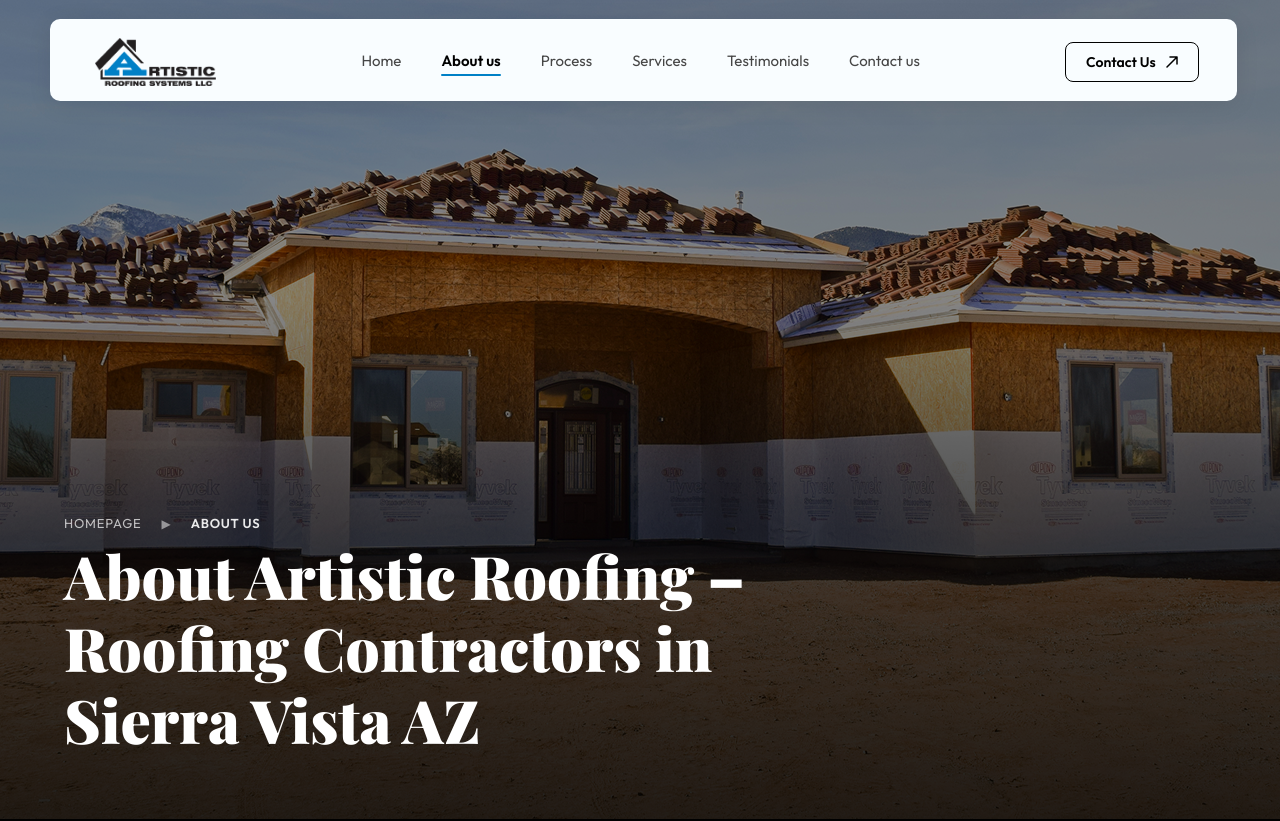
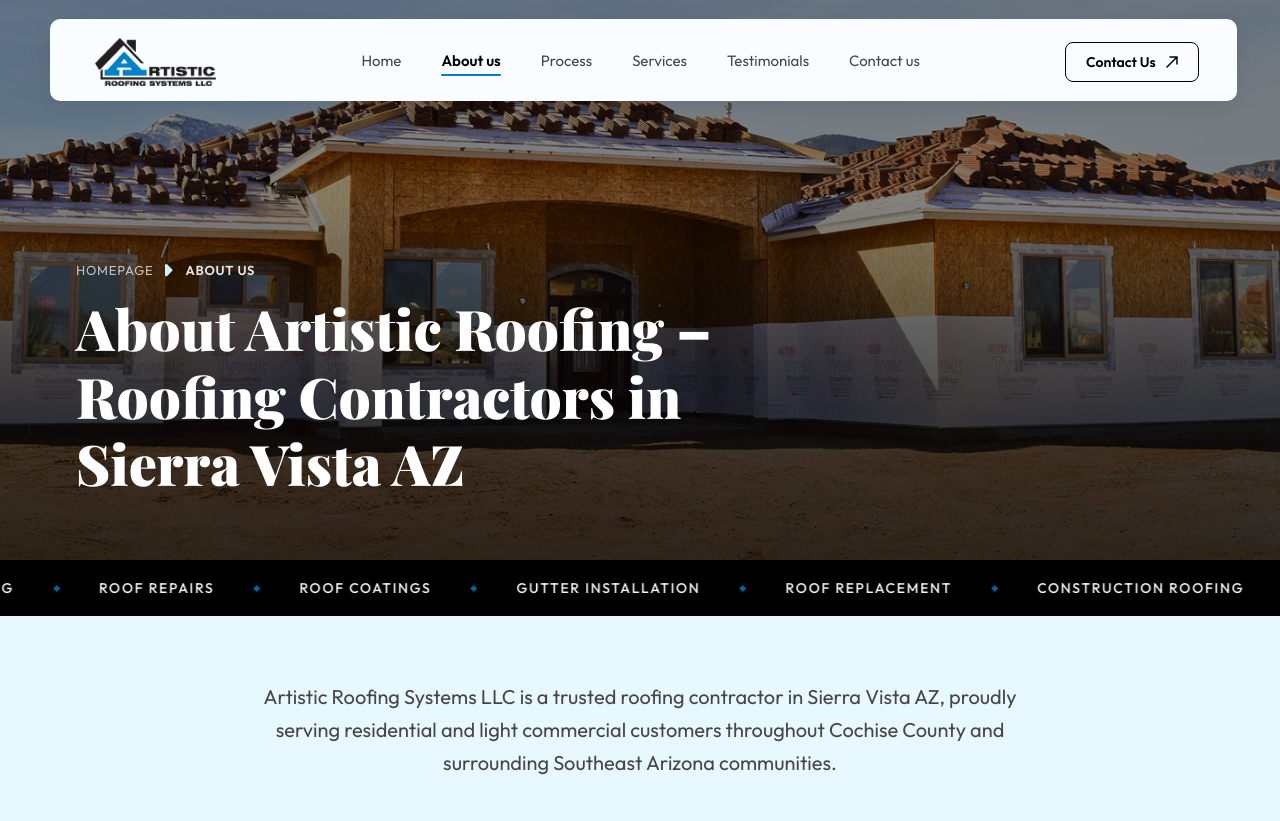
Before and after one commit to ateeq-brandiron/artistic-roofing, a React (Create React App) app: page /about in a window 1280 px wide. Shown: the top 821 px of the page. Built offline with nearby package versions, Linux system fonts and the light colour scheme; a web font is replaced by a local one.

Commit message:
Standardize all inner page heroes: minHeight 560, padding 76px, font 56px, matching breadcrumb style

```diff
--- a/src/pages/AboutPage.jsx
+++ b/src/pages/AboutPage.jsx
@@ -101,7 +101,7 @@ export default function AboutPage() {
       <section style={{
         position: 'relative',
         width: '100%',
-        minHeight: 819,
+        minHeight: 560,
         backgroundImage: 'url(/img/Frame%202147223464%20%282%29.png)',
         backgroundSize: 'cover',
         backgroundPosition: '50% 40%',
@@ -109,15 +109,15 @@ export default function AboutPage() {
         flexDirection: 'column',
         justifyContent: 'flex-end',
         alignItems: 'flex-start',
-        padding: '0 clamp(20px,5vw,76px) 64px',
+        padding: '0 76px 64px',
         boxSizing: 'border-box',
       }}>
         <div style={{ position: 'absolute', inset: 0, background: 'rgba(0,0,0,0.48)' }} />
 
         {/* Breadcrumb */}
-        <div style={{ position: 'relative', display: 'flex', alignItems: 'center', gap: 20, alignSelf: 'stretch', marginBottom: 8 }}>
+        <div style={{ position: 'relative', display: 'flex', alignItems: 'center', gap: 12, marginBottom: 16 }}>
           <Link to="/" style={{ fontFamily: 'Outfit', fontWeight: 400, fontSize: 13, color: 'rgba(255,255,255,0.7)', letterSpacing: '0.06em' }}>HOMEPAGE</Link>
-          <span style={{ color: 'rgba(255,255,255,0.5)', fontSize: 12 }}>▶</span>
+          <img src="/img/testimonials/caret-right.svg" alt="" style={{ width: 8, height: 13 }} />
           <span style={{ fontFamily: 'Outfit', fontWeight: 600, fontSize: 13, color: 'rgba(255,255,255,0.9)', letterSpacing: '0.06em' }}>ABOUT US</span>
         </div>
 
@@ -125,13 +125,13 @@ export default function AboutPage() {
           position: 'relative',
           fontFamily: 'Playfair Display, serif',
           fontWeight: 900,
-          fontSize: 60,
+          fontSize: 56,
           lineHeight: '120%',
           color: '#fff',
           margin: 0,
-          whiteSpace: 'pre-line',
+          maxWidth: 700,
         }}>
-          {'About Artistic Roofing –\nRoofing Contractors in\nSierra Vista AZ'}
+          About Artistic Roofing – Roofing Contractors in Sierra Vista AZ
         </h1>
       </section>
 
--- a/src/pages/ServicesPage.jsx
+++ b/src/pages/ServicesPage.jsx
@@ -191,7 +191,7 @@ export default function ServicesPage() {
 
         <div style={{ position: 'relative', display: 'flex', alignItems: 'center', gap: 12, marginBottom: 16 }}>
           <Link to="/" style={{ fontFamily: 'Outfit', fontWeight: 400, fontSize: 13, color: 'rgba(255,255,255,0.7)', letterSpacing: '0.06em' }}>HOMEPAGE</Link>
-          <span style={{ color: 'rgba(255,255,255,0.5)', fontSize: 12 }}>▶</span>
+          <img src="/img/contact/caret-right.svg" alt="" style={{ width: 8, height: 13 }} />
           <span style={{ fontFamily: 'Outfit', fontWeight: 600, fontSize: 13, color: 'rgba(255,255,255,0.9)', letterSpacing: '0.06em' }}>SERVICES</span>
         </div>
 
```
